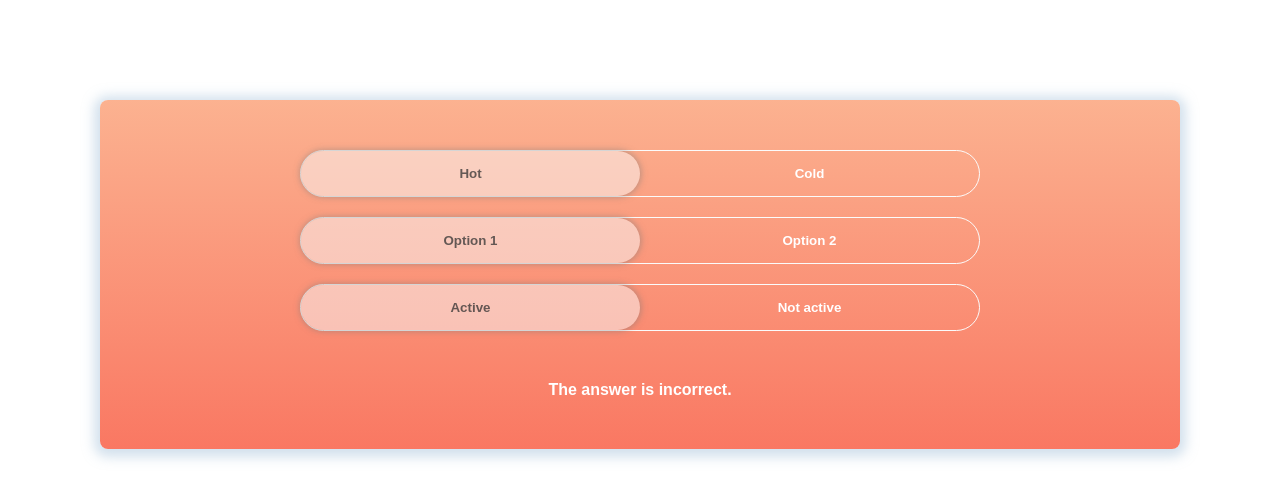
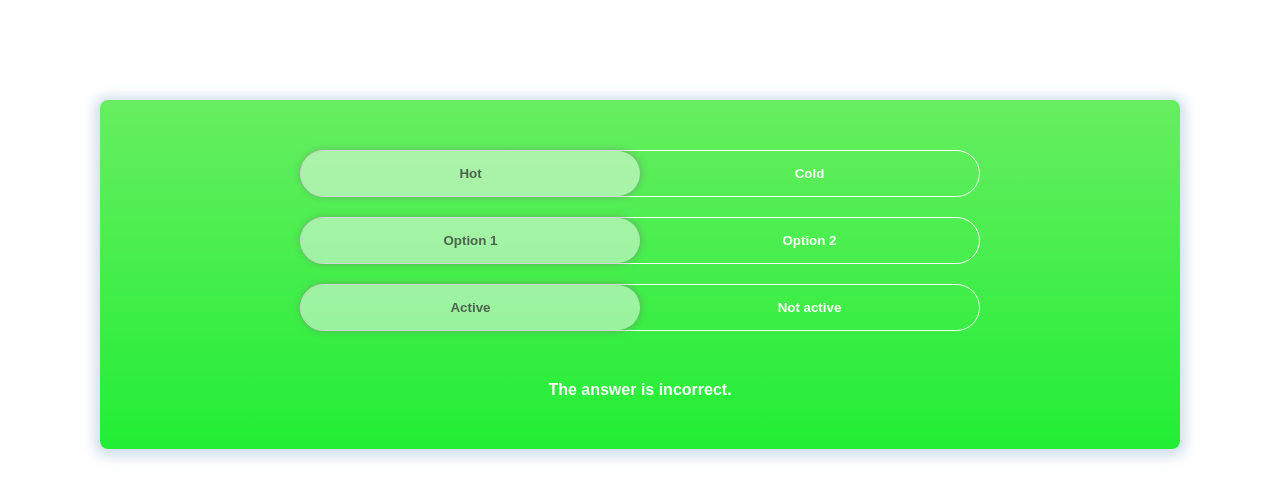
Before and after one commit to Arrow7000/seneca, a React (Create React App) app: page / in a window 1280 px wide. Shown: the top 500 px of the page. Built offline with nearby package versions, Linux system fonts and the light colour scheme; a web font is replaced by a local one.

Commit message:
Interpolate colours

```diff
--- a/package.json
+++ b/package.json
@@ -3,6 +3,7 @@
   "version": "0.1.0",
   "private": true,
   "dependencies": {
+    "d3-interpolate": "^1.1.5",
     "react": "^15.6.1",
     "react-dom": "^15.6.1",
     "react-scripts": "1.0.13"
--- a/src/Exercise.css
+++ b/src/Exercise.css
@@ -1,6 +1,6 @@
 @import url('https://fonts.googleapis.com/css?family=Muli:400,700');
 .Exercise {
-    background-image: linear-gradient(to bottom, rgba(250, 145, 97, 0.7), rgba(247, 59, 28, 0.69));
+    /* background-image: linear-gradient(to bottom, rgba(250, 145, 97, 0.7), rgba(247, 59, 28, 0.69)); */
     padding: 50px 200px;
     font-family: 'Muli', sans-serif;
     font-weight: 700;
@@ -9,7 +9,7 @@
 }
 
 .Exercise--correct {
-    background-image: linear-gradient(to bottom, #47e4c1, #07cddd);
+    /* background-image: linear-gradient(to bottom, #47e4c1, #07cddd); */
 }
 
 .Exercise__verdict {
--- a/src/Exercise.jsx
+++ b/src/Exercise.jsx
@@ -1,7 +1,21 @@
 import React, { Component } from 'react';
 import Toggle from './Toggle';
+import { interpolateHslLong } from 'd3-interpolate';
 
 import './Exercise.css';
+
+// All below colours taken from Zeplin mocks
+const topWrongColor = 'rgba(250, 145, 97, 0.7)';
+const bottomWrongColor = 'rgba(247, 59, 28, 0.69)';
+const topCorrectColor = '#47e4c1';
+const bottomCorrectColor = '#07cddd';
+
+const interpolatorTop = interpolateHslLong(topWrongColor, topCorrectColor);
+const interpolatorBottom = interpolateHslLong(bottomWrongColor, bottomCorrectColor);
+
+function getColour(params) {
+
+}
 
 class Exercise extends Component {
     constructor(props) {
@@ -38,13 +52,20 @@ class Exercise extends Component {
 
         const wrongProportion = wrongAnswers / selected.length;
 
-        console.log({ wrongProportion });
+        const topColor = interpolatorTop(1 - wrongProportion);
+        const bottomColor = interpolatorBottom(1 - wrongProportion);
 
         const correctText = 'The answer is correct!';
         const wrongText = 'The answer is incorrect.';
 
+        const style = {
+            backgroundImage: `linear-gradient(to bottom, ${topColor}, ${bottomColor})`
+        }
+
         return (
-            <div className={`Exercise ${allCorrect ? 'Exercise--correct' : ''}`}>
+            <div
+                style={style}
+                className={`Exercise ${allCorrect ? 'Exercise--correct' : ''}`}>
                 {questions.map((question, i) => {
                     return (<Toggle
                         key={i}
```
Also changed, not shown: 1 other file (tests, documents, lock files or other folders).
